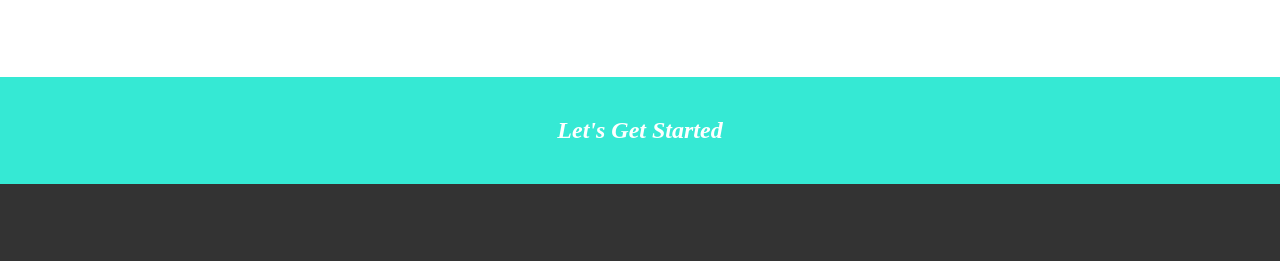
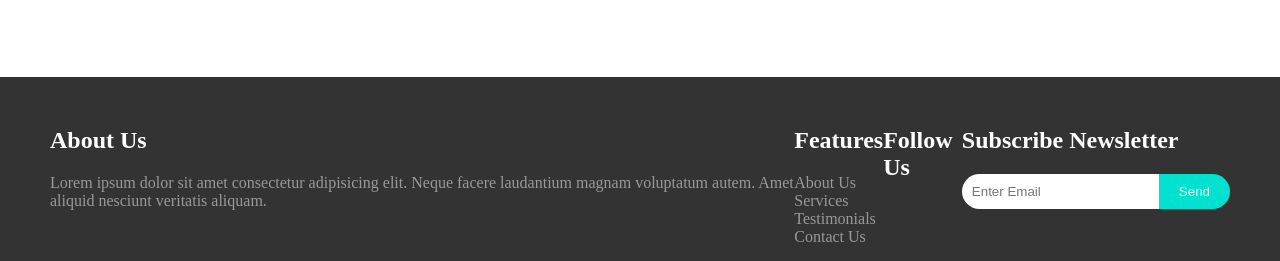
Before and after one commit to debbie-amuzu/agromet_project, a plain HTML site: page index.html in a window 1280 px wide. Shown: the part 2395-2656 px from the top of the page. Drawn offline with Linux system fonts and the light colour scheme.

Commit message:
update on first project

```diff
--- a/index.html
+++ b/index.html
@@ -139,9 +139,38 @@
         </div>
       </div>
     </section>
-    <footer class="space">
+
+    <section class="footer-content">
+      <div class="about-us">
+          <h2>About Us</h2>
+          <p>Lorem ipsum dolor sit amet consectetur adipisicing elit. Neque facere laudantium magnam voluptatum autem. Amet aliquid nesciunt veritatis aliquam.</p>
+      </div>
+      <div class="features">
+          <h2>Features</h2>
+          <ul>
+              <li>About Us</li>
+              <li>Services</li>
+              <li>Testimonials</li>
+              <li>Contact Us</li>
+          </ul>
+      </div>
+      <div class="follow-us">
+          <h2>Follow Us</h2>
+          <div class="social-icons">
+              <!-- Add social media icons here -->
+          </div>
+      </div>
+      <div class="subscribe">
+          <h2>Subscribe Newsletter</h2>
+          <form>
+              <input type="email" placeholder="Enter Email">
+              <button type="submit">Send</button>
+          </form>
+      </div>
+  </section>
+
+    <!-- <footer class="space">
       <div id="foothead">Let's Get Started</div>
-
       <div class="footer">
         <div>
           <h4 class="white display">About us</h4>
@@ -179,6 +208,6 @@
         Copyright ©2024 All rights reserved | This template is made with by
         AGROMET
       </p>
-    </footer>
+    </footer> -->
   </body>
 </html>
--- a/styles.css
+++ b/styles.css
@@ -179,7 +179,45 @@ span {
   column-gap: 20px;
 }
 
-#foothead {
+.footer-content {
+  background-color: #333;
+  color: #999;
+  padding: 50px;
+  display: flex;
+  justify-content: space-between;
+}
+
+.footer-content h2 {
+  color: #fff;
+  margin-bottom: 20px;
+}
+
+.footer-content ul {
+  list-style-type: none;
+  padding: 0;
+}
+
+.subscribe form {
+  display: flex;
+}
+
+.subscribe input {
+  padding: 10px;
+  border: none;
+  border-radius: 20px 0 0 20px;
+}
+
+.subscribe button {
+  background-color: #00e1d0;
+  color: #fff;
+  border: none;
+  padding: 10px 20px;
+  border-radius: 0 20px 20px 0;
+  cursor: pointer;
+}
+
+
+/* #foothead {
   display: flex;
   flex-direction: column;
   align-items: center;
@@ -226,9 +264,7 @@ span {
 
 }
 
-
-
-#footer-button {
+/* #footer-button {
   background-color: #35e9d4;
   color: white;
   padding: 10px 20px;
@@ -248,3 +284,4 @@ span {
   /* width: 100vw; */
   background-color: #333333;
 }
+  */
```
